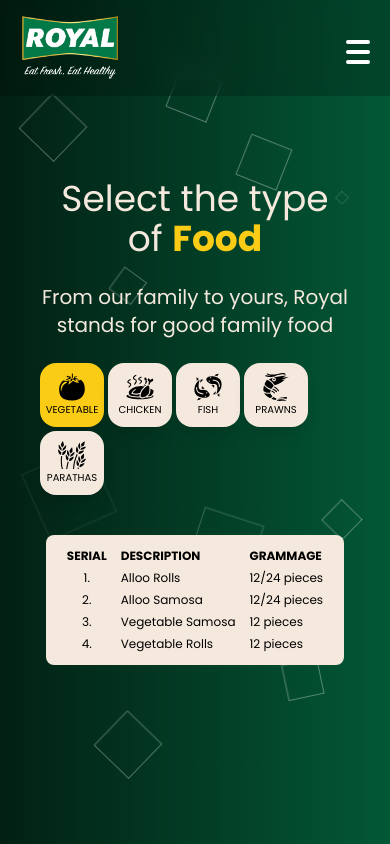
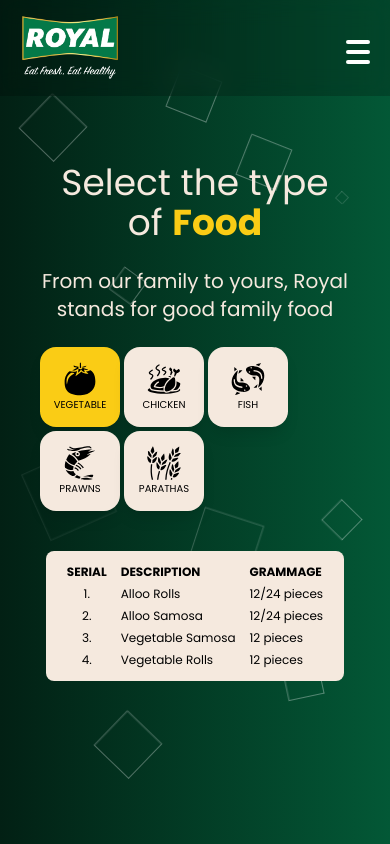
Before and after one commit to geeko42/royalfoodsgroup, a Next.js app: page /products in a window 390 px wide. Shown: the top 844 px of the page. Built offline with nearby package versions, Linux system fonts and the light colour scheme.

Commit message:
revised Changes and improvements in UI

```diff
--- a/app/about/page.jsx
+++ b/app/about/page.jsx
@@ -79,8 +79,8 @@
                   />
                 </div>
                 <div className='mt-4 text-left text-primary-color'>
-                  <h1 className='text-sm  md:text-2xl'>Mr. Zahid Mehmud</h1>
-                  <h2 className='text-md'>Chairman & Founder</h2>
+                  <h1 className='text-xl  md:text-2xl'>Mr. Zahid Mehmud</h1>
+                  <h2 className='text-sm'>Chairman & Founder</h2>
                 </div>
               </div>
               <div>
@@ -92,8 +92,8 @@
                   />
                 </div>
                 <div className='mt-4 text-left text-primary-color'>
-                  <h1 className='text-sm  md:text-2xl'>Mr. Haider Mehmud</h1>
-                  <h2 className='text-md'>CEO & Co-Founder</h2>
+                  <h1 className='text-xl  md:text-2xl'>Mr. Haider Mehmud</h1>
+                  <h2 className='text-sm'>CEO & Co-Founder</h2>
                 </div>
               </div>
             </div>
--- a/app/products/page.jsx
+++ b/app/products/page.jsx
@@ -53,32 +53,32 @@
                 made in Pakistan, by food lovers for food lovers.
               </p>
               <div className='flex flex-wrap gap-1 md:gap-4'>
-                <a className='flex h-16 w-16 flex-col items-center justify-center rounded-2xl bg-secondary-color text-xs uppercase text-myButtonText-color shadow-lg transition duration-300 hover:-translate-y-1 hover:scale-110 hover:cursor-pointer md:h-24 md:w-24 lg:text-sm'>
-                  <GiTomato className='text-3xl md:text-4xl' />
+                <a className='flex h-20 w-20 flex-col items-center justify-center rounded-2xl bg-secondary-color text-xs uppercase text-myButtonText-color shadow-lg transition duration-300 hover:-translate-y-1 hover:scale-110 hover:cursor-pointer md:h-24 md:w-24 lg:text-sm'>
+                  <GiTomato className='text-4xl md:text-4xl' />
                   <label htmlFor='' className='md:text-md text-[10px]'>
                     Vegetable
                   </label>
                 </a>
-                <a className='flex h-16 w-16 flex-col items-center justify-center rounded-2xl bg-primary-color text-xs uppercase text-mytext-color shadow-lg transition duration-300 hover:-translate-y-1 hover:scale-110 hover:cursor-pointer md:h-24 md:w-24 lg:text-sm'>
-                  <GiChickenOven className='text-3xl md:text-4xl' />
+                <a className='flex h-20 w-20 flex-col items-center justify-center rounded-2xl bg-primary-color text-xs uppercase text-mytext-color shadow-lg transition duration-300 hover:-translate-y-1 hover:scale-110 hover:cursor-pointer md:h-24 md:w-24 lg:text-sm'>
+                  <GiChickenOven className='text-4xl md:text-4xl' />
                   <label htmlFor='' className='md:text-md text-[10px]'>
                     Chicken
                   </label>
                 </a>
-                <a className='flex h-16 w-16 flex-col items-center justify-center rounded-2xl bg-primary-color text-xs uppercase text-mytext-color shadow-lg transition duration-300 hover:-translate-y-1 hover:scale-110 hover:cursor-pointer md:h-24 md:w-24 lg:text-sm'>
-                  <GiCirclingFish className='text-3xl md:text-4xl' />
+                <a className='flex h-20 w-20 flex-col items-center justify-center rounded-2xl bg-primary-color text-xs uppercase text-mytext-color shadow-lg transition duration-300 hover:-translate-y-1 hover:scale-110 hover:cursor-pointer md:h-24 md:w-24 lg:text-sm'>
+                  <GiCirclingFish className='text-4xl md:text-4xl' />
                   <label htmlFor='' className='md:text-md text-[10px]'>
                     Fish
                   </label>
                 </a>
-                <a className='flex h-16 w-16 flex-col items-center justify-center rounded-2xl bg-primary-color text-xs uppercase text-mytext-color shadow-lg transition duration-300 hover:-translate-y-1 hover:scale-110 hover:cursor-pointer md:h-24 md:w-24 lg:text-sm'>
-                  <GiShrimp className='text-3xl md:text-4xl' />
+                <a className='flex h-20 w-20 flex-col items-center justify-center rounded-2xl bg-primary-color text-xs uppercase text-mytext-color shadow-lg transition duration-300 hover:-translate-y-1 hover:scale-110 hover:cursor-pointer md:h-24 md:w-24 lg:text-sm'>
+                  <GiShrimp className='text-4xl md:text-4xl' />
                   <label htmlFor='' className='md:text-md text-[10px]'>
                     Prawns
                   </label>
                 </a>
-                <a className='flex h-16 w-16 flex-col items-center justify-center rounded-2xl bg-primary-color text-xs uppercase text-mytext-color shadow-lg transition duration-300 hover:-translate-y-1 hover:scale-110 hover:cursor-pointer md:h-24 md:w-24 lg:text-sm'>
-                  <GiWheat className='text-3xl md:text-4xl' />
+                <a className='flex h-20 w-20 flex-col items-center justify-center rounded-2xl bg-primary-color text-xs uppercase text-mytext-color shadow-lg transition duration-300 hover:-translate-y-1 hover:scale-110 hover:cursor-pointer md:h-24 md:w-24 lg:text-sm'>
+                  <GiWheat className='text-4xl md:text-4xl' />
                   <label htmlFor='' className='md:text-md text-[10px]'>
                     Parathas
                   </label>
--- a/components/navbar.jsx
+++ b/components/navbar.jsx
@@ -62,11 +62,11 @@
                     About
                   </Link>
                 </li>
-                <li>
+                {/* <li>
                   <Link href='/#' onClick={() => setIsOpen(!isOpen)}>
                     Gallery
                   </Link>
-                </li>
+                </li> */}
               </ul>
             </div>
           </motion.div>
@@ -120,10 +120,10 @@
       </nav>
 
       {/* Desktop Navbar */}
-      <section className='fixed z-20 mx-auto flex h-24 w-full justify-center bg-black bg-opacity-20 backdrop-blur-md'>
+      <section className='fixed z-20 mx-auto flex h-24 w-full justify-center bg-black bg-opacity-20 backdrop-blur-md '>
         <nav
           className={
-            'container fixed z-10 hidden h-24 w-full items-center justify-between text-primary-color transition-all duration-500 lg:flex '
+            'container fixed z-10 hidden h-24 w-full items-center justify-between text-primary-color transition-all duration-500 md:px-8 lg:flex xl:px-0'
           }
         >
           <ul
@@ -175,7 +175,7 @@
             >
               <li>
                 <Link
-                  href=''
+                  href='https://www.instagram.com/royalfoodsgroup/?hl=en'
                   className='group font-normal transition duration-300 hover:cursor-pointer'
                 >
                   <AiOutlineInstagram className='lg:text-xl xl:text-2xl' />
@@ -188,7 +188,7 @@
               </li>
               <li>
                 <Link
-                  href=''
+                  href='https://www.facebook.com/RoyalFoodsGroup'
                   className='group font-normal transition duration-300 hover:cursor-pointer'
                 >
                   <AiFillFacebook className='lg:text-xl xl:text-2xl' />
@@ -201,7 +201,7 @@
               </li>
               <li>
                 <Link
-                  href=''
+                  href='https://www.youtube.com/watch?v=FAZuX7Aj6UA'
                   className='group font-normal transition duration-300 hover:cursor-pointer'
                 >
                   <AiOutlineYoutube className='lg:text-xl xl:text-2xl' />
```
